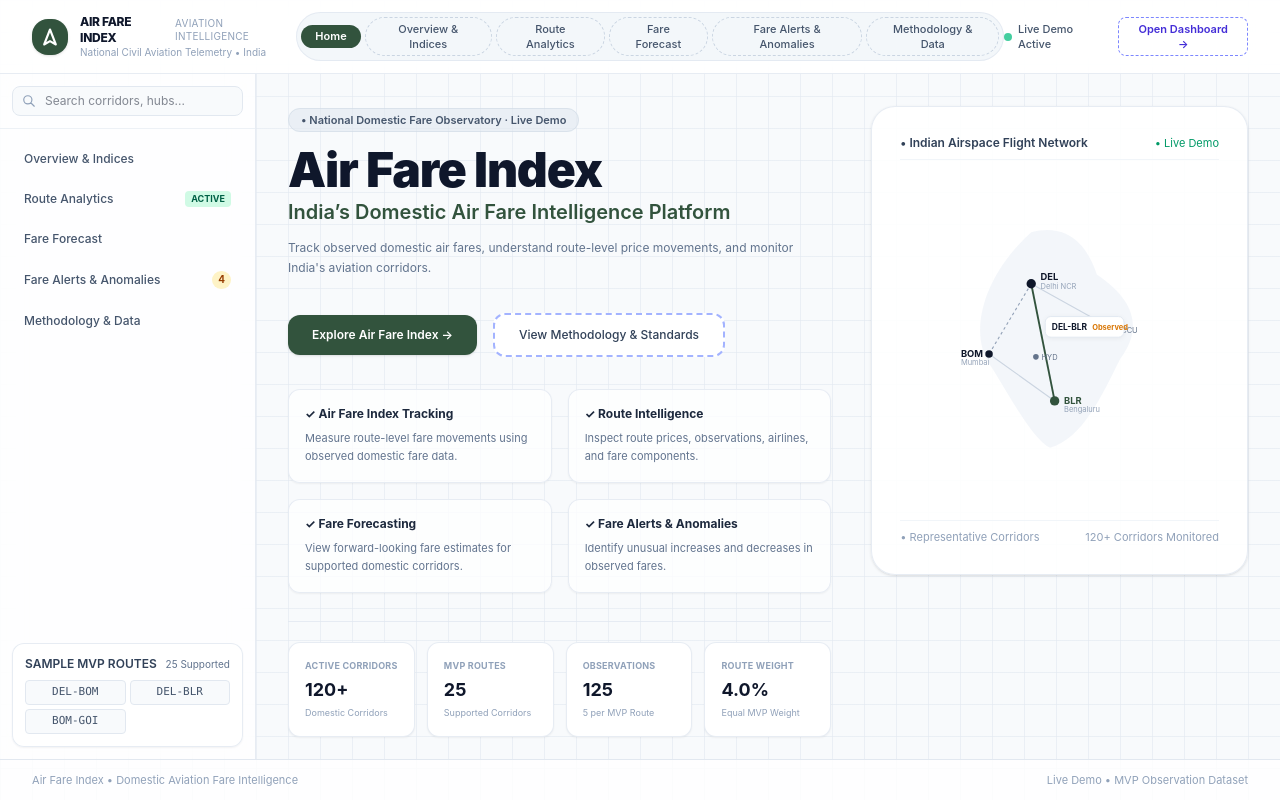
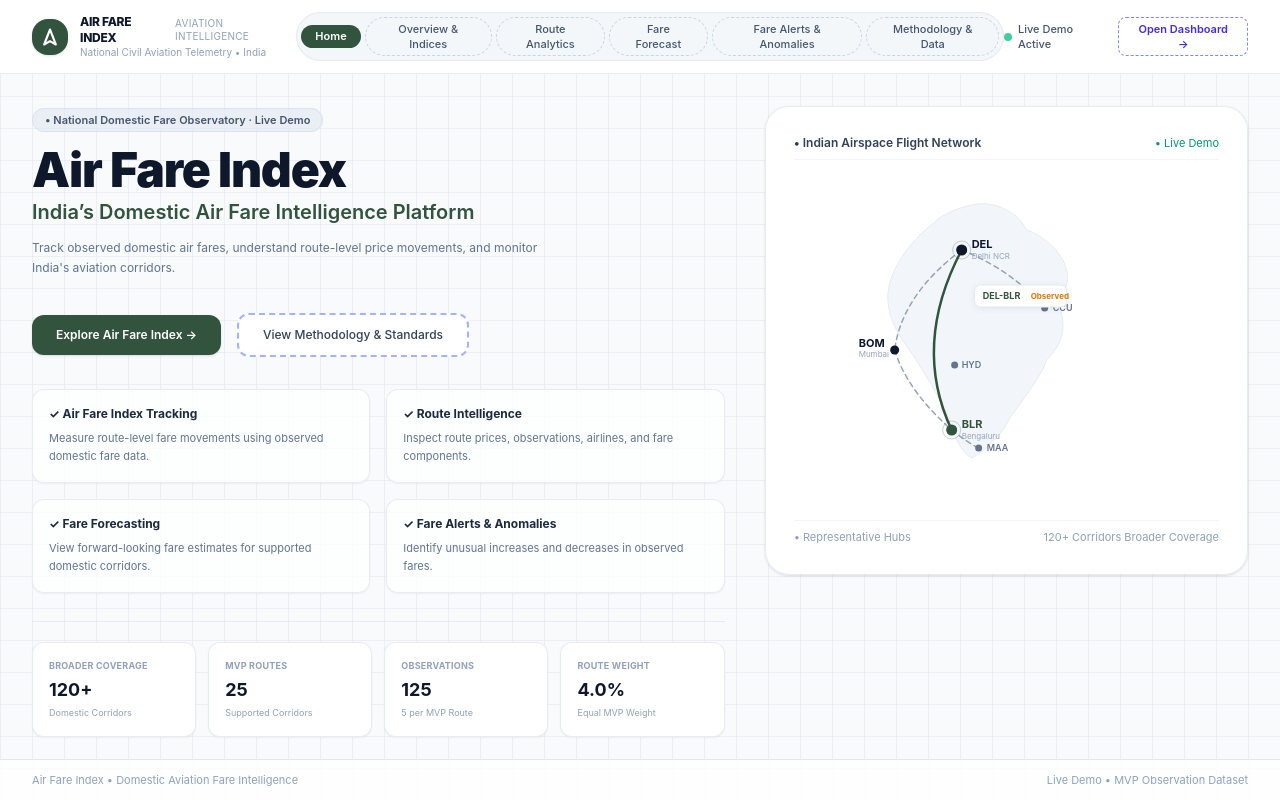
Before and after one commit to gunnekadutta/Airfare-Price-Index, a React (Vite) app in the folder frontend/: page / in a window 1280 px wide. Built offline with nearby package versions, Linux system fonts and the light colour scheme.

Commit message:
Update Home page with sidebar, India visual, and routes

```diff
--- a/frontend/src/App.tsx
+++ b/frontend/src/App.tsx
@@ -298,7 +298,8 @@ export function App() {
       {/* WORKSPACE AREA (LEFT SIDEBAR + MAIN CONTENT) */}
       <div className="flex-1 flex overflow-hidden">
 
-        {/* LEFT SIDEBAR — ACTIVE FOR ALL DASHBOARD PAGES */}
+        {/* LEFT SIDEBAR — ACTIVE FOR ALL DASHBOARD PAGES (hidden on Home) */}
+        {!isLanding && (
         <aside className="w-64 bg-white/80 backdrop-blur-md border-r border-slate-200/80 flex flex-col shrink-0">
           {!isLanding && (
             <div className="p-4 border-b border-slate-200/60 flex items-center gap-3">
@@ -380,13 +381,15 @@ export function App() {
             </div>
           </div>
         </aside>
+        )}
 
         {/* MAIN CONTENT WORKSPACE */}
         <main className="flex-1 p-8 overflow-y-auto">
 
           {/* PAGE 1: WELCOME / LANDING */}
           {activeTab === 'welcome' && (
-            <div className="grid grid-cols-12 gap-10 items-start">
+            <div className="space-y-8">
+              <div className="grid grid-cols-12 gap-10 items-start">
               <div className="col-span-7 space-y-7">
                 <div>
                   <span className="text-[11px] font-semibold text-slate-600 bg-slate-200/60 px-3 py-1 rounded-full border border-slate-300/50">
@@ -431,7 +434,7 @@ export function App() {
 
                 <div className="grid grid-cols-4 gap-3 pt-5 border-t border-slate-200/80">
                   <div className="bg-white p-4 rounded-xl border border-slate-200/80 shadow-xs">
-                    <div className="text-slate-400 text-[9px] font-bold uppercase tracking-wide">ACTIVE CORRIDORS</div>
+                    <div className="text-slate-400 text-[9px] font-bold uppercase tracking-wide">BROADER COVERAGE</div>
                     <div className="text-lg font-bold text-slate-900 mt-1">120+</div>
                     <div className="text-[9px] font-normal text-slate-400 mt-0.5">Domestic Corridors</div>
                   </div>
@@ -461,42 +464,88 @@ export function App() {
                 </div>
 
                 <div className="h-80 w-full relative flex items-center justify-center">
-                  <svg className="w-full h-full" viewBox="0 0 340 280" fill="none">
-                    <path d="M 140 25 C 180 15, 200 40, 210 70 C 240 90, 265 120, 235 160 C 215 200, 195 245, 160 255 C 140 245, 115 195, 95 165 C 75 135, 85 75, 140 25 Z" fill="#f1f5f9" opacity="0.85"/>
-                    <path d="M 140 80 L 95 155" stroke="#94a3b8" strokeWidth="1.2" strokeDasharray="3 3"/>
-                    <path d="M 140 80 L 165 205" stroke="#32533D" strokeWidth="2"/>
-                    <path d="M 95 155 L 165 205" stroke="#cbd5e1" strokeWidth="1.2"/>
-                    <path d="M 140 80 L 230 130" stroke="#cbd5e1" strokeWidth="1.2"/>
+                  <svg className="w-full h-full" viewBox="0 0 400 320" fill="none">
+                    {/* India silhouette */}
+                    <path d="M 165 25 C 185 20, 210 30, 220 50 C 235 55, 255 70, 260 90 C 265 105, 250 120, 255 135 C 260 155, 250 170, 240 180 C 235 195, 220 215, 205 235 C 195 255, 180 270, 165 278 C 155 273, 145 253, 140 233 C 130 213, 118 193, 105 173 C 90 153, 78 133, 82 108 C 87 83, 107 58, 127 43 C 137 33, 152 28, 165 25 Z" fill="#f1f5f9" stroke="#e2e8f0" strokeWidth="1" opacity="0.9"/>
 
-                    <circle cx="140" cy="80" r="5" fill="#0f172a"/>
-                    <text x="150" y="76" fill="#0f172a" fontSize="10" fontWeight="bold">DEL</text>
-                    <text x="150" y="86" fill="#94a3b8" fontSize="8">Delhi NCR</text>
+                    {/* Route arcs — curved aviation connections */}
+                    {/* DEL-BLR (MVP observed route — solid green) */}
+                    <path d="M 155 70 Q 105 165, 145 250" stroke="#32533D" strokeWidth="2.5" fill="none" strokeLinecap="round"/>
+                    {/* DEL-BOM */}
+                    <path d="M 155 70 Q 95 115, 88 170" stroke="#94a3b8" strokeWidth="1.5" fill="none" strokeDasharray="5 4" strokeLinecap="round"/>
+                    {/* DEL-CCU */}
+                    <path d="M 155 70 Q 205 90, 238 128" stroke="#94a3b8" strokeWidth="1.5" fill="none" strokeDasharray="5 4" strokeLinecap="round"/>
+                    {/* BOM-BLR */}
+                    <path d="M 88 170 Q 100 210, 145 250" stroke="#94a3b8" strokeWidth="1.5" fill="none" strokeDasharray="5 4" strokeLinecap="round"/>
+                    {/* BLR-MAA */}
+                    <path d="M 145 250 Q 160 262, 172 268" stroke="#94a3b8" strokeWidth="1.5" fill="none" strokeDasharray="5 4" strokeLinecap="round"/>
 
-                    <circle cx="95" cy="155" r="4" fill="#0f172a"/>
-                    <text x="65" y="158" fill="#0f172a" fontSize="10" fontWeight="bold">BOM</text>
-                    <text x="65" y="167" fill="#94a3b8" fontSize="8">Mumbai</text>
+                    {/* Hub markers */}
+                    {/* DEL — primary hub */}
+                    <circle cx="155" cy="70" r="5.5" fill="#0f172a"/>
+                    <circle cx="155" cy="70" r="9" fill="none" stroke="#0f172a" strokeWidth="1" opacity="0.2"/>
+                    <text x="165" y="68" fill="#0f172a" fontSize="11" fontWeight="bold">DEL</text>
+                    <text x="165" y="79" fill="#94a3b8" fontSize="8">Delhi NCR</text>
 
-                    <circle cx="145" cy="158" r="3" fill="#64748b"/>
-                    <text x="151" y="161" fill="#64748b" fontSize="8">HYD</text>
+                    {/* BOM */}
+                    <circle cx="88" cy="170" r="4.5" fill="#0f172a"/>
+                    <text x="52" y="167" fill="#0f172a" fontSize="11" fontWeight="bold">BOM</text>
+                    <text x="52" y="177" fill="#94a3b8" fontSize="8">Mumbai</text>
 
-                    <circle cx="165" cy="205" r="5" fill="#32533D"/>
-                    <text x="175" y="208" fill="#32533D" fontSize="10" fontWeight="bold">BLR</text>
-                    <text x="175" y="217" fill="#94a3b8" fontSize="8">Bengaluru</text>
+                    {/* HYD */}
+                    <circle cx="148" cy="185" r="3.5" fill="#64748b"/>
+                    <text x="155" y="188" fill="#64748b" fontSize="9" fontWeight="600">HYD</text>
 
-                    <circle cx="230" cy="130" r="3" fill="#64748b"/>
-                    <text x="236" y="133" fill="#64748b" fontSize="8">CCU</text>
+                    {/* BLR — MVP observed hub */}
+                    <circle cx="145" cy="250" r="5.5" fill="#32533D"/>
+                    <circle cx="145" cy="250" r="9" fill="none" stroke="#32533D" strokeWidth="1" opacity="0.25"/>
+                    <text x="155" y="248" fill="#32533D" fontSize="11" fontWeight="bold">BLR</text>
+                    <text x="155" y="259" fill="#94a3b8" fontSize="8">Bengaluru</text>
 
-                    <g transform="translate(155, 115)">
-                      <rect width="84" height="22" rx="6" fill="#ffffff" stroke="#e2e8f0" filter="drop-shadow(0 1px 2px rgba(0,0,0,0.05))"/>
-                      <text x="7" y="14" fill="#0f172a" fontSize="9" fontWeight="bold">DEL-BLR</text>
-                      <text x="50" y="14" fill="#d97706" fontSize="8" fontWeight="bold">Observed</text>
+                    {/* CCU */}
+                    <circle cx="238" cy="128" r="3.5" fill="#64748b"/>
+                    <text x="246" y="131" fill="#64748b" fontSize="9" fontWeight="600">CCU</text>
+
+                    {/* MAA */}
+                    <circle cx="172" cy="268" r="3.5" fill="#64748b"/>
+                    <text x="180" y="271" fill="#64748b" fontSize="9" fontWeight="600">MAA</text>
+
+                    {/* Observed route badge */}
+                    <g transform="translate(168, 105)">
+                      <rect width="92" height="22" rx="6" fill="#ffffff" stroke="#e2e8f0" filter="drop-shadow(0 1px 3px rgba(0,0,0,0.06))"/>
+                      <text x="8" y="14" fill="#32533D" fontSize="9" fontWeight="bold">DEL-BLR</text>
+                      <text x="56" y="14" fill="#d97706" fontSize="8" fontWeight="bold">Observed</text>
                     </g>
                   </svg>
                 </div>
 
                 <div className="flex justify-between text-[11px] text-slate-400 pt-2 border-t border-slate-100">
-                  <span>• Representative Corridors</span>
-                  <span>120+ Corridors Monitored</span>
+                  <span>• Representative Hubs</span>
+                  <span>120+ Corridors Broader Coverage</span>
+                </div>
+              </div>
+              </div>
+
+              {/* Representative MVP Routes — clickable */}
+              <div className="pt-2 border-t border-slate-200/80">
+                <div className="flex justify-between items-center mb-3">
+                  <h3 className="text-sm font-bold text-slate-900">Representative MVP Routes</h3>
+                  <span className="text-[10px] text-slate-400">Click a route to open Route Analytics</span>
+                </div>
+                <div className="grid grid-cols-5 gap-3">
+                  {(['DEL-BLR', 'DEL-BOM', 'BOM-BLR', 'BLR-HYD', 'DEL-MAA'] as MvpRoute[]).map((route) => (
+                    <button
+                      key={route}
+                      onClick={() => { setSelectedRoute(route); setActiveTab('route-analytics'); }}
+                      className="bg-white p-3.5 rounded-xl border border-slate-200/80 shadow-xs hover:border-[#32533D] hover:shadow-sm transition text-left group"
+                    >
+                      <div className="font-mono text-xs font-bold text-slate-900 group-hover:text-[#32533D] transition">{route}</div>
+                      <div className="text-[10px] text-slate-400 mt-1 flex items-center gap-1">
+                        <span>Route Analytics</span>
+                        <span className="group-hover:translate-x-0.5 transition">→</span>
+                      </div>
+                    </button>
+                  ))}
                 </div>
               </div>
             </div>
```
